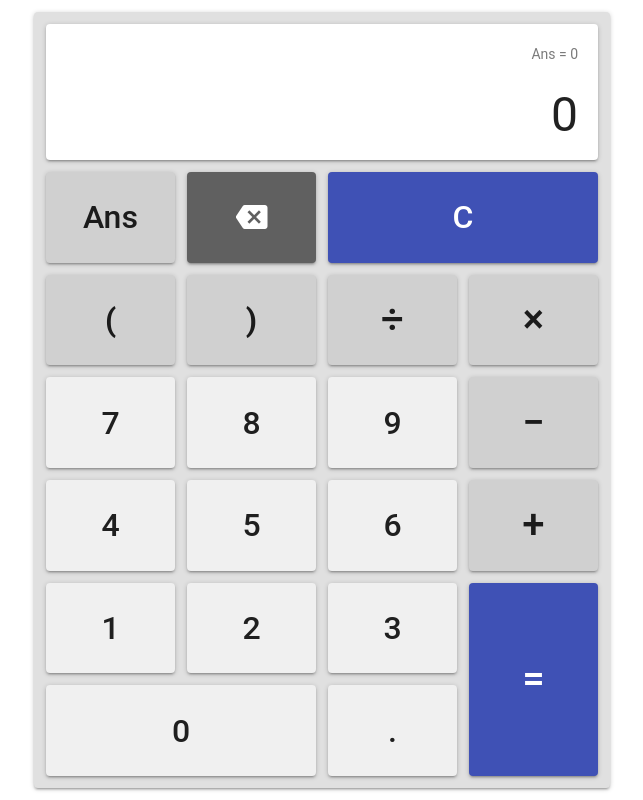
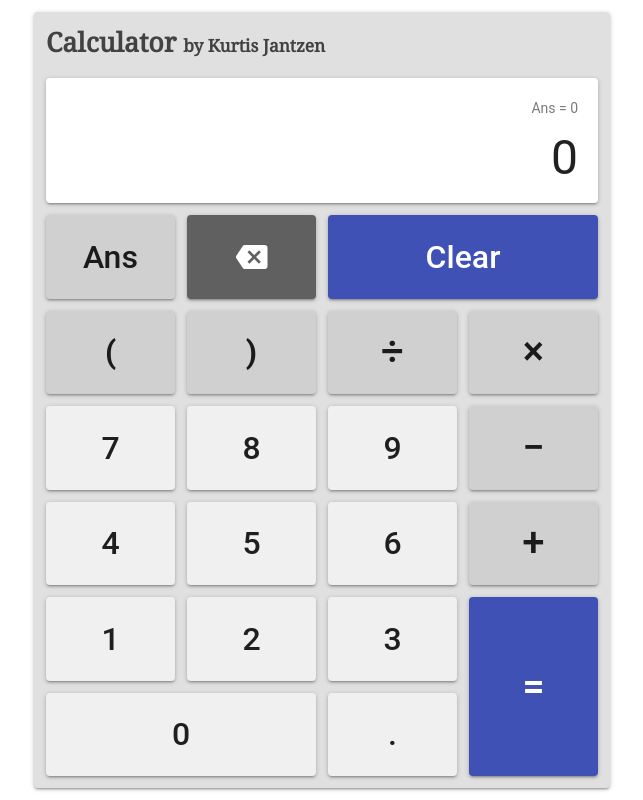
Before and after one commit to nxtman123/react-calculator, a React (Create React App) app: page / in a window 1280 px wide. Shown: the whole page, without its empty margins (318-961 px from the left). Built offline with nearby package versions, Linux system fonts and the light colour scheme.

Commit message:
Add a label at the top of the calculator

```diff
--- a/public/index.html
+++ b/public/index.html
@@ -7,7 +7,8 @@
       name="viewport"
       content="width=device-width, initial-scale=1, shrink-to-fit=no"
     />
-    <link rel="stylesheet" href="https://fonts.googleapis.com/icon?family=Material+Icons">
+    <link rel="stylesheet" href="https://fonts.googleapis.com/icon?family=Material+Icons" />
+    <link rel="stylesheet" href="https://fonts.googleapis.com/css?family=Noto+Serif"/>
     <meta name="theme-color" content="#000000" />
     <!--
       manifest.json provides metadata used when your web app is installed on a
--- a/src/App.css
+++ b/src/App.css
@@ -1,7 +1,7 @@
 .calc-frame {
     display: block;
     box-sizing: border-box;
-    min-width: 350px;
+    min-width: 360px;
     min-height: 680px;
     width: 600px;
     height: 800px;
@@ -18,9 +18,20 @@
     height: 100%;
     display: grid;
     grid-template-columns: repeat(4, 1fr);
-    grid-template-rows: 1.5fr repeat(6, 1fr);
+    grid-template-rows: 0.5fr 1.5fr repeat(6, 1fr);
     padding: 0.75rem;
     grid-gap: 0.75rem;
+}
+
+.calc-label {
+    grid-column: 1/5;
+    grid-row: 1;
+    font-family: "Noto Serif", serif;
+    font-size: 20pt;
+    opacity: 0.7;
+}
+.calc-label > span {
+    font-size: 13pt;
 }
 
 .calc-key-text {
@@ -37,11 +48,12 @@
 
 .calc-display {
     grid-column: 1/5;
-    grid-row: 1;
+    grid-row: 2;
     padding: 1.25rem;
     display: flex;
     flex-direction: column;
     justify-content: space-between;
+    overflow-y: scroll;
 }
 .display-main-line {
     text-align: right;
@@ -56,105 +68,105 @@
 
 .calc-ans-key {
     grid-column: 1;
-    grid-row: 2;
+    grid-row: 3;
     background-color: #d0d0d0 !important;
 }
 .calc-back-key {
     grid-column: 2;
-    grid-row: 2;
+    grid-row: 3;
     background-color: #606060 !important;
     color: white !important;
 }
 .calc-clear-key {
     grid-column: 3/5;
-    grid-row: 2;
+    grid-row: 3;
 }
 .calc-left-paren-key {
     grid-column: 1;
-    grid-row: 3;
+    grid-row: 4;
     background-color: #d0d0d0 !important;
 }
 .calc-right-paren-key {
     grid-column: 2;
-    grid-row: 3;
+    grid-row: 4;
     background-color: #d0d0d0 !important;
 }
 .calc-div-key {
     grid-column: 3;
-    grid-row: 3;
+    grid-row: 4;
     background-color: #d0d0d0 !important;
 }
 .calc-mult-key {
     grid-column: 4;
-    grid-row: 3;
+    grid-row: 4;
     background-color: #d0d0d0 !important;
 }
 .calc-7-key {
     grid-column: 1;
-    grid-row: 4;
+    grid-row: 5;
     background-color: #f0f0f0 !important;
 }
 .calc-8-key {
     grid-column: 2;
-    grid-row: 4;
+    grid-row: 5;
     background-color: #f0f0f0 !important;
 }
 .calc-9-key {
     grid-column: 3;
-    grid-row: 4;
+    grid-row: 5;
     background-color: #f0f0f0 !important;
 }
 .calc-sub-key {
     grid-column: 4;
-    grid-row: 4;
+    grid-row: 5;
     background-color: #d0d0d0 !important;
 }
 .calc-4-key {
     grid-column: 1;
-    grid-row: 5;
+    grid-row: 6;
     background-color: #f0f0f0 !important;
 }
 .calc-5-key {
     grid-column: 2;
-    grid-row: 5;
+    grid-row: 6;
     background-color: #f0f0f0 !important;
 }
 .calc-6-key {
     grid-column: 3;
-    grid-row: 5;
+    grid-row: 6;
     background-color: #f0f0f0 !important;
 }
 .calc-add-key {
     grid-column: 4;
-    grid-row: 5;
+    grid-row: 6;
     background-color: #d0d0d0 !important;
 }
 .calc-1-key {
     grid-column: 1;
-    grid-row: 6;
+    grid-row: 7;
     background-color: #f0f0f0 !important;
 }
 .calc-2-key {
     grid-column: 2;
-    grid-row: 6;
+    grid-row: 7;
     background-color: #f0f0f0 !important;
 }
 .calc-3-key {
     grid-column: 3;
-    grid-row: 6;
+    grid-row: 7;
     background-color: #f0f0f0 !important;
 }
 .calc-0-key {
     grid-column: 1/3;
-    grid-row: 7;
+    grid-row: 8;
     background-color: #f0f0f0 !important;
 }
 .calc-period-key {
     grid-column: 3;
-    grid-row: 7;
+    grid-row: 8;
     background-color: #f0f0f0 !important;
 }
 .calc-equal-key {
     grid-column: 4;
-    grid-row: 6/8;
+    grid-row: 7/9;
 }
--- a/src/App.js
+++ b/src/App.js
@@ -14,6 +14,7 @@ class App extends Component {
         return (
             <div className="calc-frame">
                 <Paper className="calc-paper">
+                    <h4 className="calc-label">Calculator <span>by Kurtis Jantzen</span></h4>
                     <Display {...this.state} />
                     <Keypad
                         clearKey={this.clearKey}
--- a/src/components/Keypad.js
+++ b/src/components/Keypad.js
@@ -14,7 +14,7 @@ const Keypad = (props) => (
             <Icon fontSize="inherit">backspace</Icon>
         </Button>
         <Button variant="contained" classes={{ label: "calc-key-text" }} color="primary" className="calc-clear-key" onClick={props.clearKey}>
-            C
+            Clear
         </Button>
         <Button variant="contained" classes={{ label: "calc-key-paren" }} className="calc-left-paren-key" onClick={props.typeKey("(")}>
             (
```
